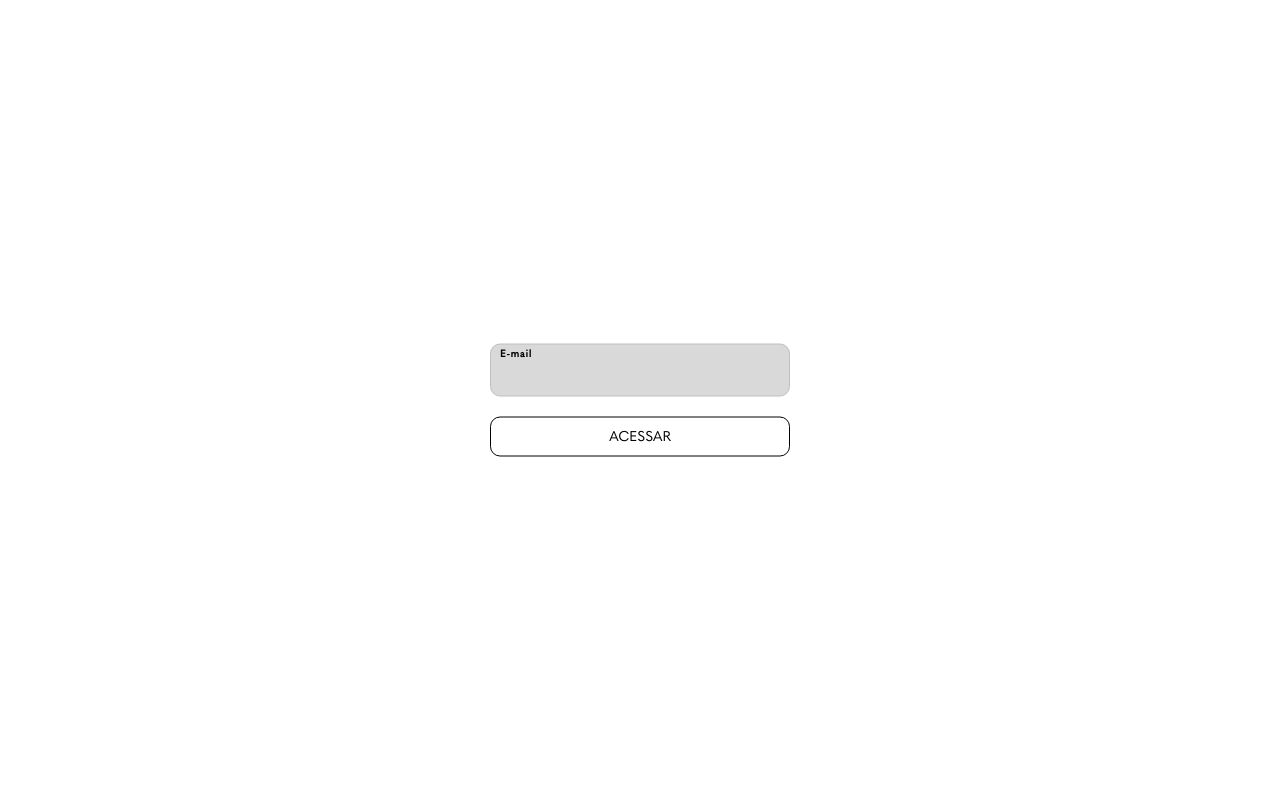
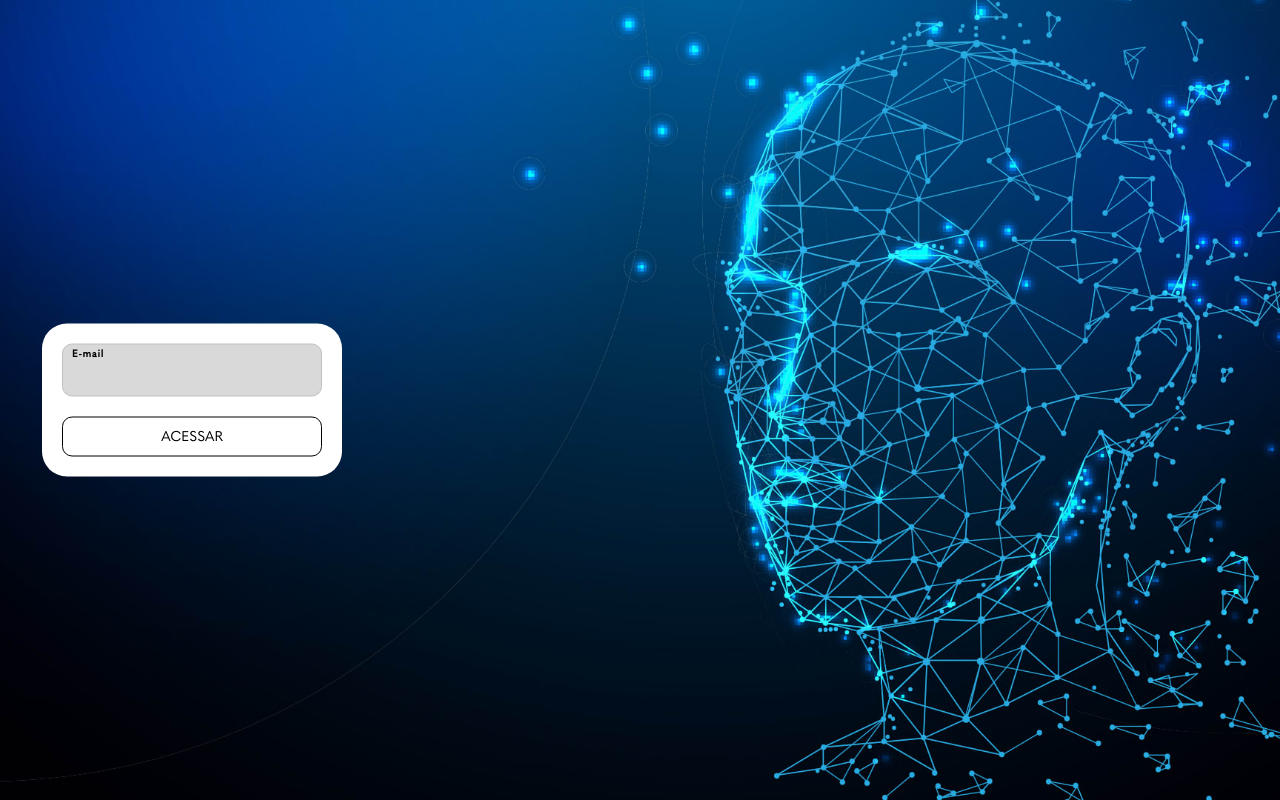
Before and after one commit to Mikanaja/PadroesArq, an Angular app in the folder deep-real-web/: page /#/access in a window 1280 px wide. Built offline with nearby package versions, Linux system fonts and the light colour scheme.

Commit message:
adding backgroun-image to access page

```diff
--- a/deep-real-web/src/app/views/access/access.component.scss
+++ b/deep-real-web/src/app/views/access/access.component.scss
@@ -1,10 +1,22 @@
+:host(.access) {
+    background-image: url("./../../../assets/images/deep-real.jpg");
+    background-size: cover;
+    background-position: center;
+    background-repeat: no-repeat;
+    height: 100vh;
+    display: block;
+}
+
 deep-real-page {
     position: relative;
 
     .content {
+        background-color: var(--deep-real-white);
+        padding: 2rem;
+        border-radius: 25px;
         position: absolute;
         top: 50%;
-        left: 50%;
+        left: 15%;
         transform: translate(-50%, -50%);
         width: 30rem;
         display: flex;
--- a/deep-real-web/src/app/views/access/access.component.ts
+++ b/deep-real-web/src/app/views/access/access.component.ts
@@ -9,7 +9,7 @@ import { DeepRealPageComponent } from "../../shared/components/containers/deep-r
 import { DeepRealButtonComponent } from "../../shared/components/deep-real-button/deep-real-button.component";
 
 @Component({
-  selector: 'app-access',
+  selector: 'access',
   imports: [
     ReactiveFormsModule,
     InputsModule,
@@ -18,7 +18,10 @@ import { DeepRealButtonComponent } from "../../shared/components/deep-real-butto
     DeepRealButtonComponent
 ],
   templateUrl: './access.component.html',
-  styleUrl: './access.component.scss'
+  styleUrl: './access.component.scss',
+  host: {
+    class: 'access'
+  }
 })
 export class AccessComponent implements OnInit {
 
```
Also changed, not shown: deep-real-web/src/assets/images/deep-real.jpg (added).
